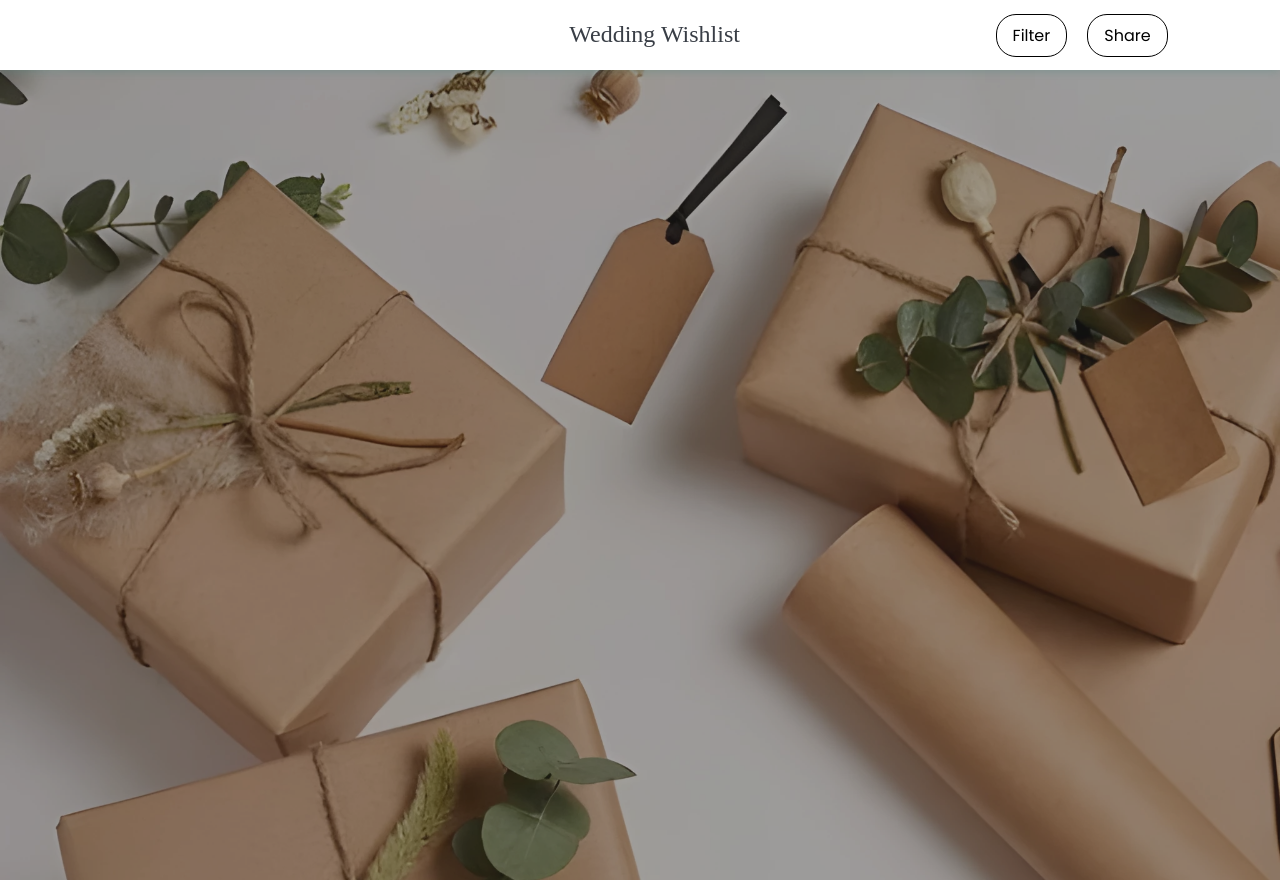
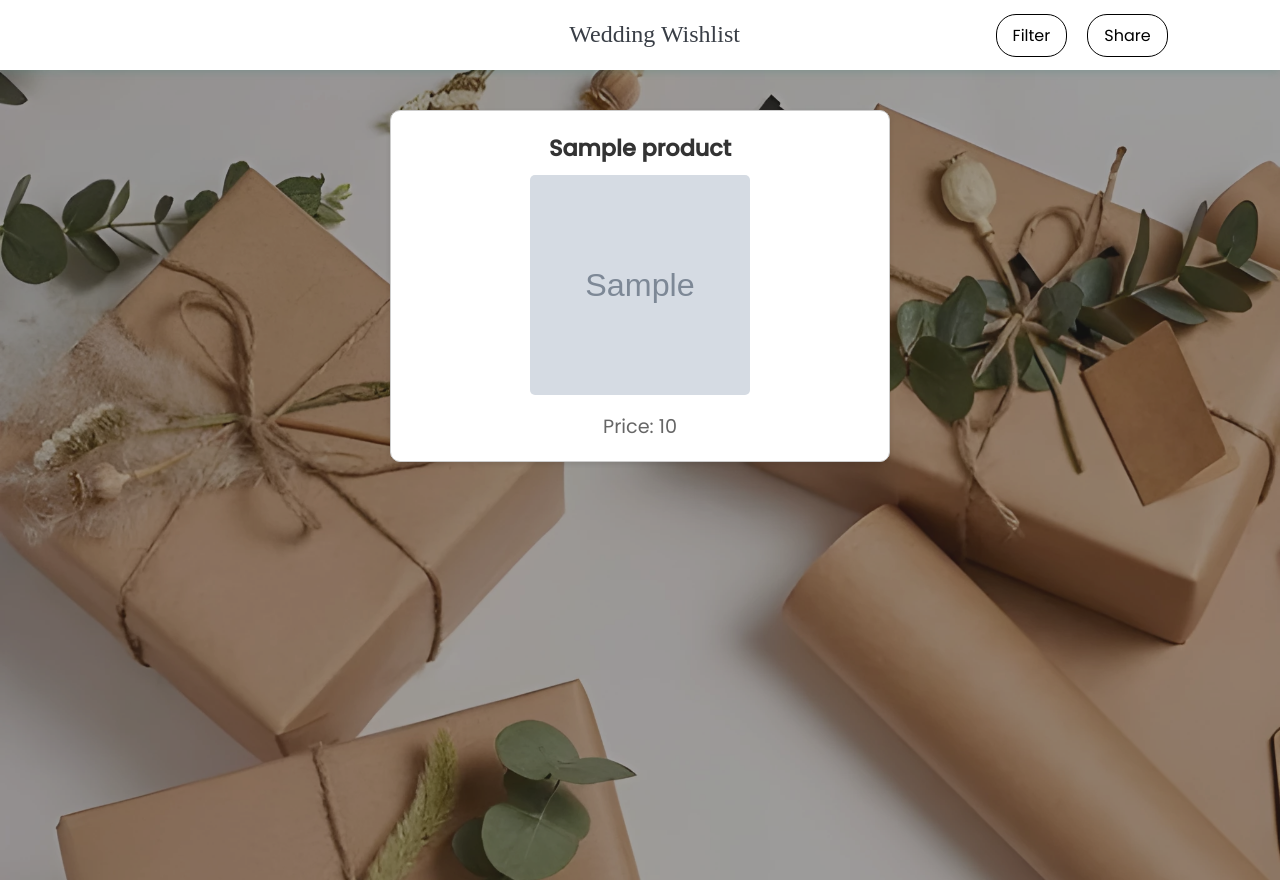
Before and after one commit to nityaannkurien/Project, a Django app: template templates/Main2.html in a window 1280 px wide. Run offline with Django 5.2, Linux system fonts and the light colour scheme; the template is opened without the code that fills it: most values are stand-ins (such as "Sample title", 1, 10 or a date in 2020); grey boxes marked "Sample" are stand-in pictures; parts of the project's set-up code (start-up, migrations or seed data) failed here and were passed over.

Commit message:
Update Main2.html

```diff
--- a/templates/Main2.html
+++ b/templates/Main2.html
@@ -126,6 +126,40 @@
             color: red;
             font-size: 20px;
         }
+        /* Individual product container styling */
+        .product {
+            background-color: #fff;
+            border: 1px solid #ccc;
+            border-radius: 10px;
+            box-shadow: 0 2px 5px rgba(0, 0, 0, 0.1);
+            padding: 20px;
+            text-align: center;
+            width: 500px; /* Increased width */
+        }
+
+        /* Product title styling */
+        .product h2 {
+            font-size: 1.4em; /* Slightly larger font size */
+            margin-bottom: 10px;
+            color: #333;
+        }
+
+        /* Product image styling */
+        .product img {
+            max-width: 100%;
+            height: auto;
+            border-radius: 5px;
+            margin-bottom: 10px;
+            width: 220px; /* Increased width for the image */
+            height: 220px; /* Increased height for the image */
+        }
+
+        /* Product price styling */
+        .product p {
+            font-size: 1.2em; /* Slightly larger font size */
+            color: #666;
+        }
+}
 
     </style>
 </head>
@@ -166,7 +200,13 @@
             {% endif%}
     </div>
     <div id="productDetails">
-        <!-- Product details will be populated here -->
+        {% for product_data in product_data_list %}
+        <div class="product">
+            <h2>{{ product_data.product_name }}</h2>
+            <img src="{{ product_data.image }}" alt="image">
+            <p>Price: {{ product_data.price }}</p>
+        </div>
+        {% endfor %}
     </div>
 </div>
 <input type="hidden" id="user-username" value="{{ request.user.username }}">
```
